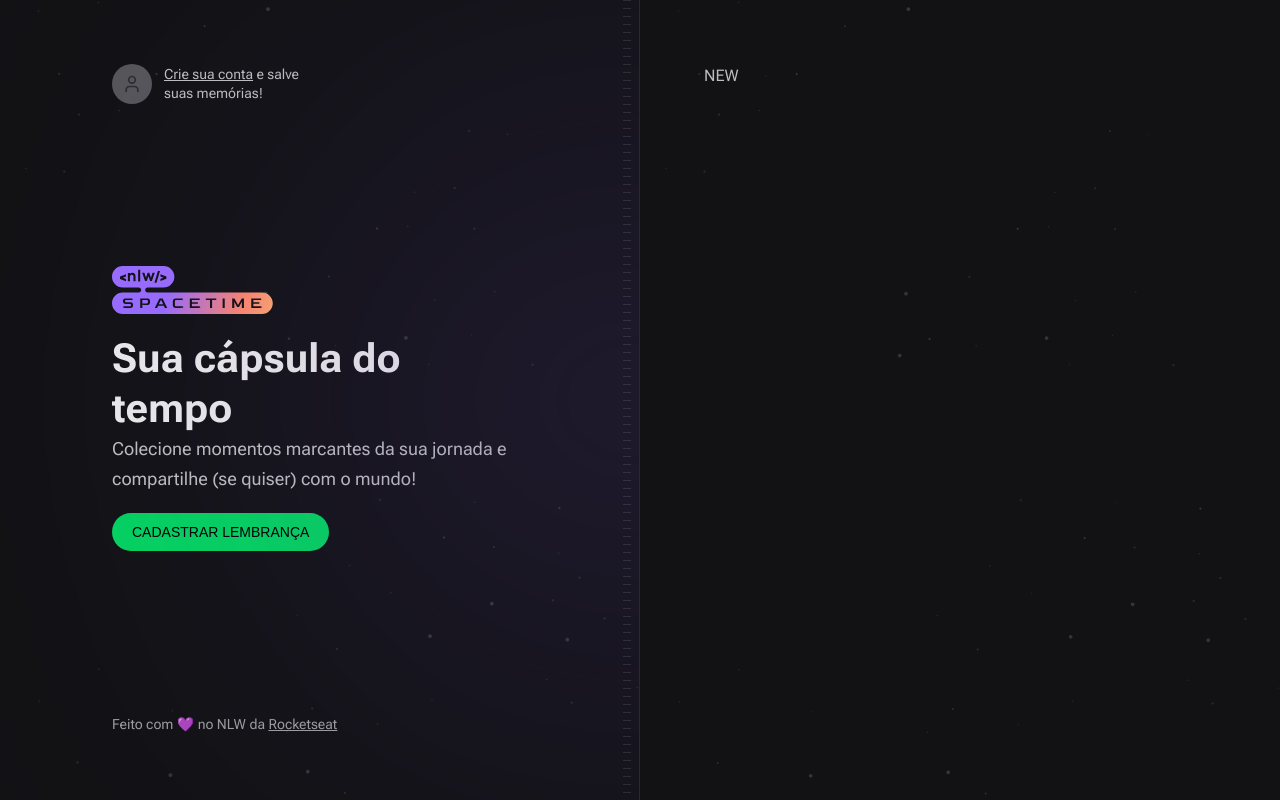
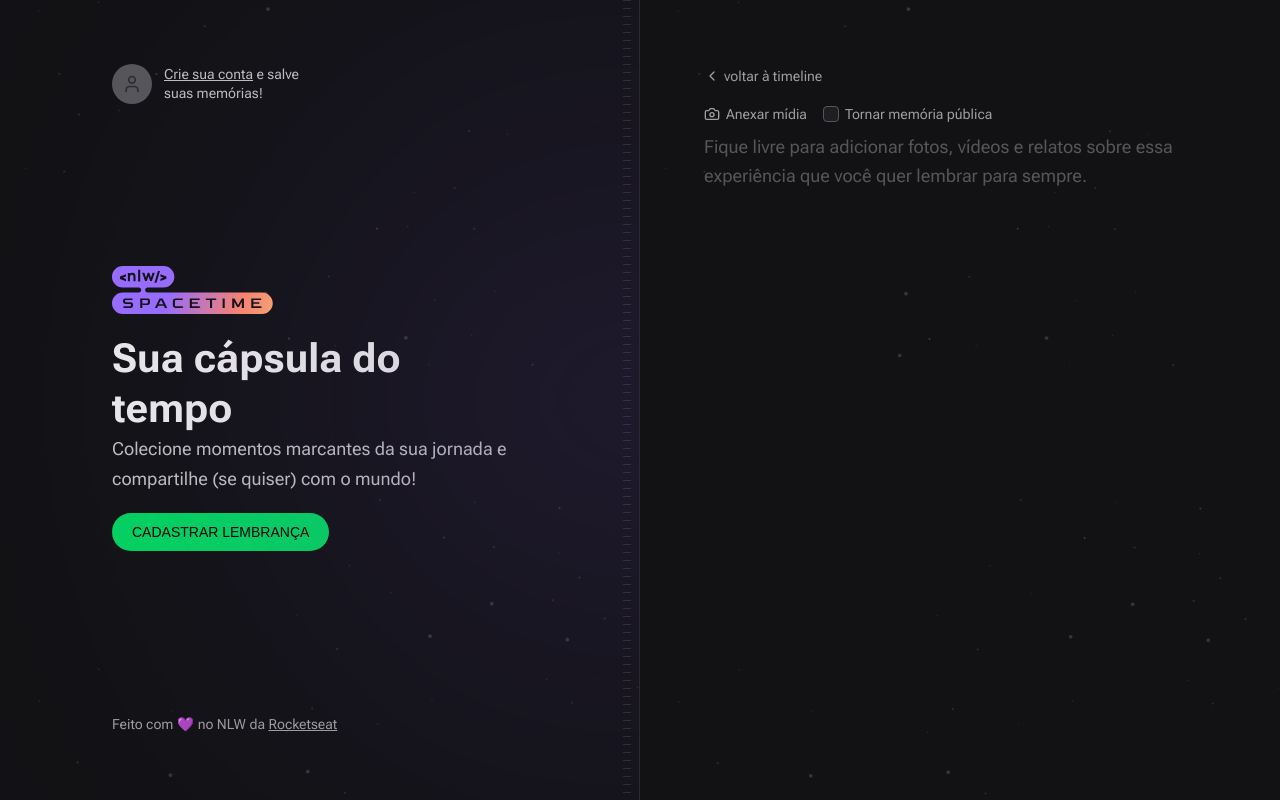
Before and after one commit to sayro-damaceno/web, a Next.js app: page /memories/new in a window 1280 px wide. Built offline with nearby package versions, Linux system fonts and the light colour scheme; no server answers; a web font is replaced by a local one.

Commit message:
feat: create new memory page

```diff
--- a/package.json
+++ b/package.json
@@ -27,6 +27,7 @@
   },
   "devDependencies": {
     "@rocketseat/eslint-config": "^1.2.0",
+    "@tailwindcss/forms": "^0.5.3",
     "prettier-plugin-tailwindcss": "^0.3.0"
   }
 }
--- a/src/app/memories/new/page.tsx
+++ b/src/app/memories/new/page.tsx
@@ -1,3 +1,51 @@
+import { Camera, ChevronLeft } from 'lucide-react'
+import Link from 'next/link'
+
 export default function NewMemory() {
-  return <h1>NEW</h1>
+  return (
+    <div className="flex flex-1 flex-col gap-4">
+      <Link
+        href="/"
+        className="flex items-center gap-1 text-sm text-gray-200 hover:text-gray-100"
+      >
+        <ChevronLeft className="h4 w-4" />
+        voltar à timeline
+      </Link>
+
+      <form className="flex flex-1 flex-col gap-2">
+        <div className="flex items-center gap-4">
+          <label
+            htmlFor="media"
+            className="flex cursor-pointer items-center gap-1.5 text-sm text-gray-200 hover:text-gray-100"
+          >
+            <Camera className="h-4 w-4" />
+            Anexar mídia
+          </label>
+
+          <label
+            htmlFor="isPublic"
+            className="flex items-center gap-1.5 text-sm text-gray-200 hover:text-gray-100"
+          >
+            <input
+              type="checkbox"
+              name="isPublic"
+              id="isPublic"
+              value="true"
+              className="h-4 w-4 rounded border-gray-400 bg-gray-700 text-purple-500"
+            />
+            Tornar memória pública
+          </label>
+        </div>
+
+        <input type="file" id="media" className="hidden" />
+
+        <textarea
+          name="content"
+          spellCheck={false}
+          className="w-full flex-1 resize-none rounded border-0 bg-transparent p-0 text-lg leading-relaxed text-gray-100 placeholder:text-gray-400 focus:ring-0"
+          placeholder="Fique livre para adicionar fotos, vídeos e relatos sobre essa experiência que você quer lembrar para sempre."
+        />
+      </form>
+    </div>
+  )
 }
--- a/tailwind.config.js
+++ b/tailwind.config.js
@@ -93,5 +93,5 @@
       },
     },
   },
-  plugins: [],
+  plugins: [require('@tailwindcss/forms')],
 }
```
Also changed, not shown: 1 other file (tests, documents, lock files or other folders).
